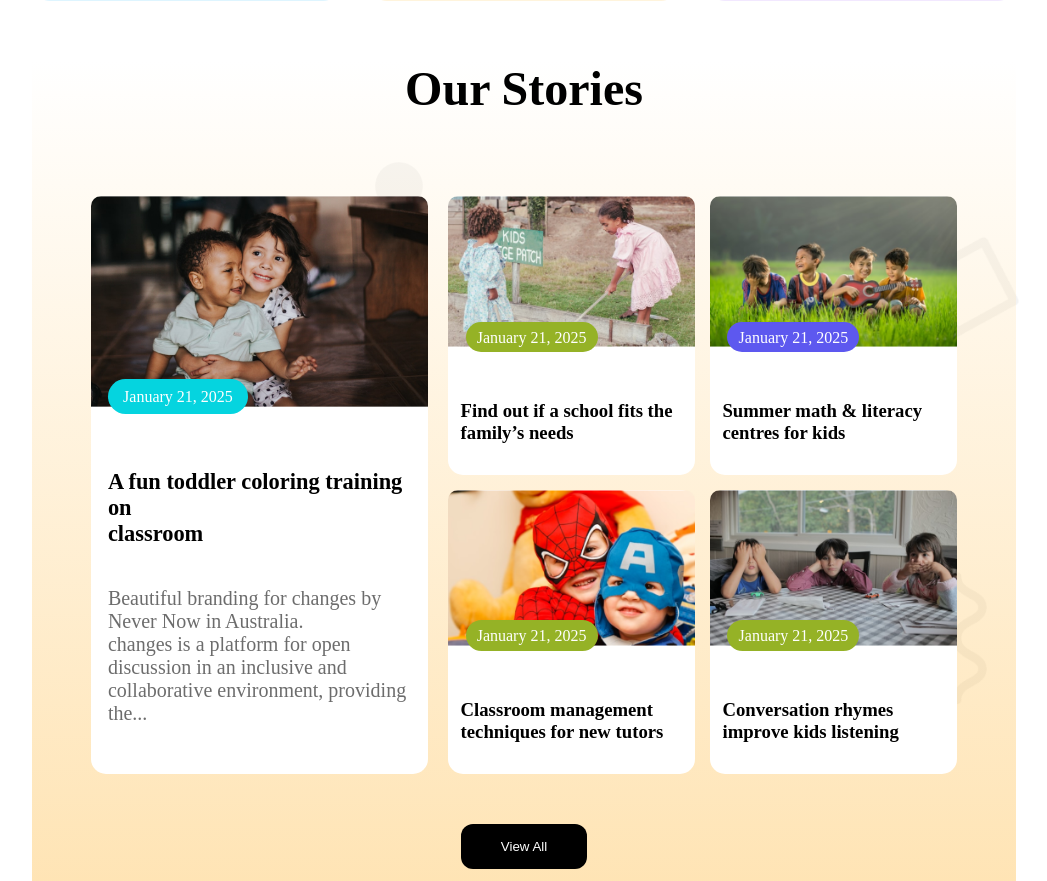
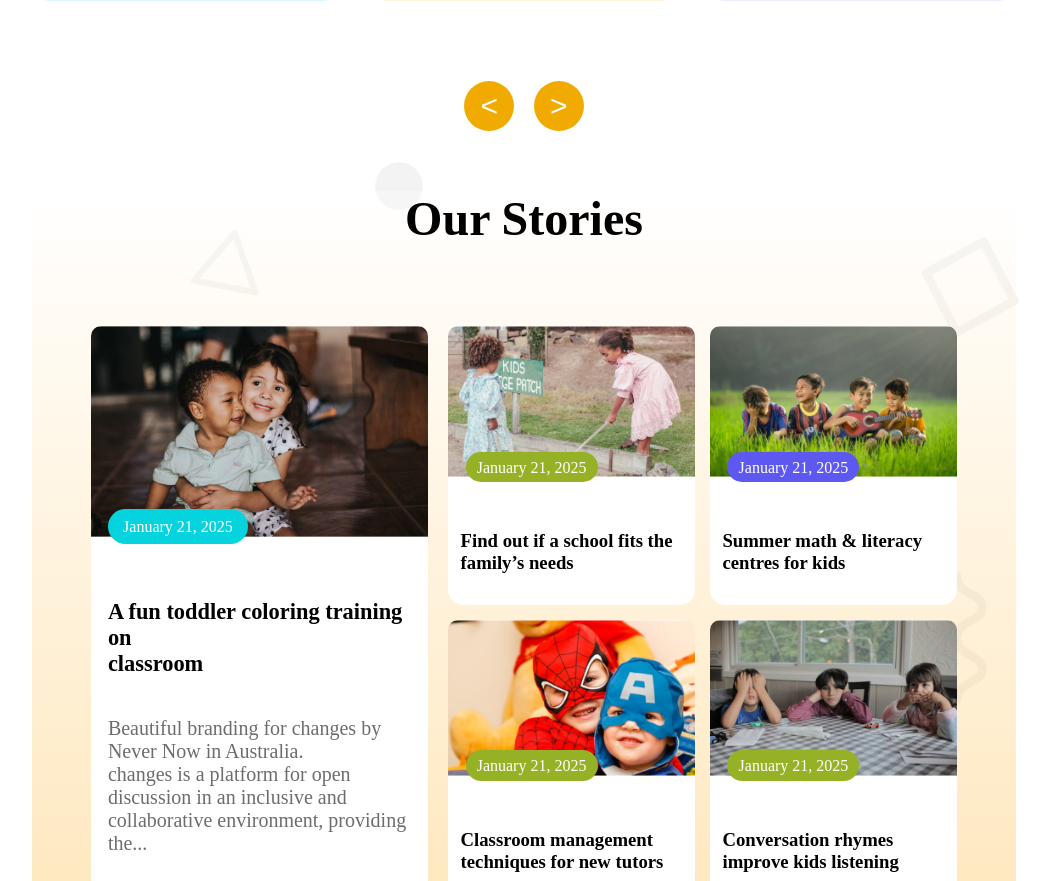
Before and after one commit to JabedOmar11/b11-assignment-2, a plain HTML site: page index.html in a window 1280 px wide. Shown: the part 1380-2261 px from the top of the page, without its empty margins (116-1163 px from the left). Drawn offline with Linux system fonts and the light colour scheme.

Commit message:
all done

```diff
--- a/index.html
+++ b/index.html
@@ -67,6 +67,10 @@
                 <a href="">Read More</a>
             </div>
         </div>
+        <div class="cardicon-btn">
+            <button class="leftsite-btn"> < </button>
+            <button class="rightsite-btn"> > </button>
+        </div>
         <section class="our-full-story">
             <div class="our-story">
 
@@ -79,7 +83,7 @@
                       <time datetime="2025-01-21">January 21, 2025</time>
                       <h3 class="store-one-title">A fun toddler coloring training on<br>
                         classroom</h3>
-                      <p class="store-one-des">Beautiful branding for changes by Never Now in Australia.<br>
+                      <p class="store-one-description">Beautiful branding for changes by Never Now in Australia.<br>
                         changes is a platform for open discussion in an inclusive and<br>
                         collaborative environment, providing the...</p>
                     </div>
--- a/styles/style.css
+++ b/styles/style.css
@@ -181,6 +181,24 @@ nav ul{
     font-size: 16px;
     color: #8700FF;
 }
+/*btn*/
+.cardicon-btn{
+    text-align: center;
+    margin-top: 80px;
+    margin-bottom: 60px;
+}
+.leftsite-btn, .rightsite-btn{
+    border: none;
+    color: white;
+    border-radius: 30px;
+    transition: background 0.3s;
+    cursor: pointer;
+    margin: 0 8px;
+    padding:8px 16px;
+    background-color: #F0AA00 ;
+    font-size: 30px;
+
+}
 /*story*/
 .our-story{
 
@@ -229,7 +247,7 @@ nav ul{
   .store-one-title{
     font-size: 1.4rem;
   }
-  .store-one-des{
+  .store-one-description{
     margin-top: 2.5rem;
    font-size: 20px;
    color: rgba(0, 0, 0, 0.576);
```
